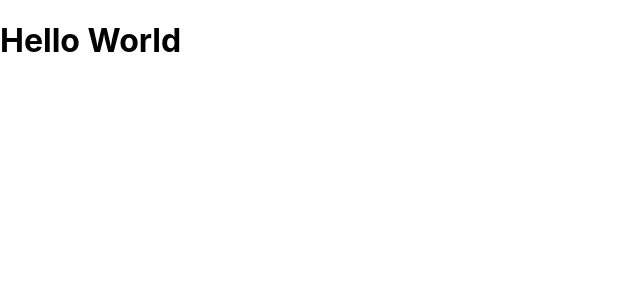
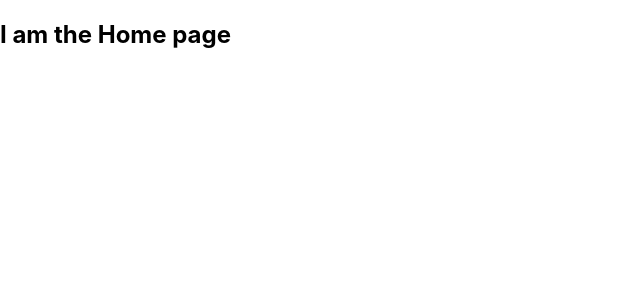
Before and after one commit to alex-willi/my-react-todo, a React (Create React App) app: page / in a window 1280 px wide. Shown: the top 300 px of the page, without its empty margins (0-640 px from the left). Built offline with nearby package versions, Linux system fonts and the light colour scheme.

Commit message:
set and render routes

```diff
--- a/src/App.js
+++ b/src/App.js
@@ -1,9 +1,15 @@
 import React from 'react';
+import {Routes, Route} from 'react-router-dom'
+import Home from './components/Home';
+import TodosContainer from './containers/TodosContainer';
 
 function App() {
   return (
     <div className="container">
-      <h1>Hello World</h1>
+      <Routes>
+        <Route exact path='/' element={<Home/>}/>
+        <Route path='/todos' element={<TodosContainer/>}/>
+      </Routes>
     </div>
   );
 };
```
